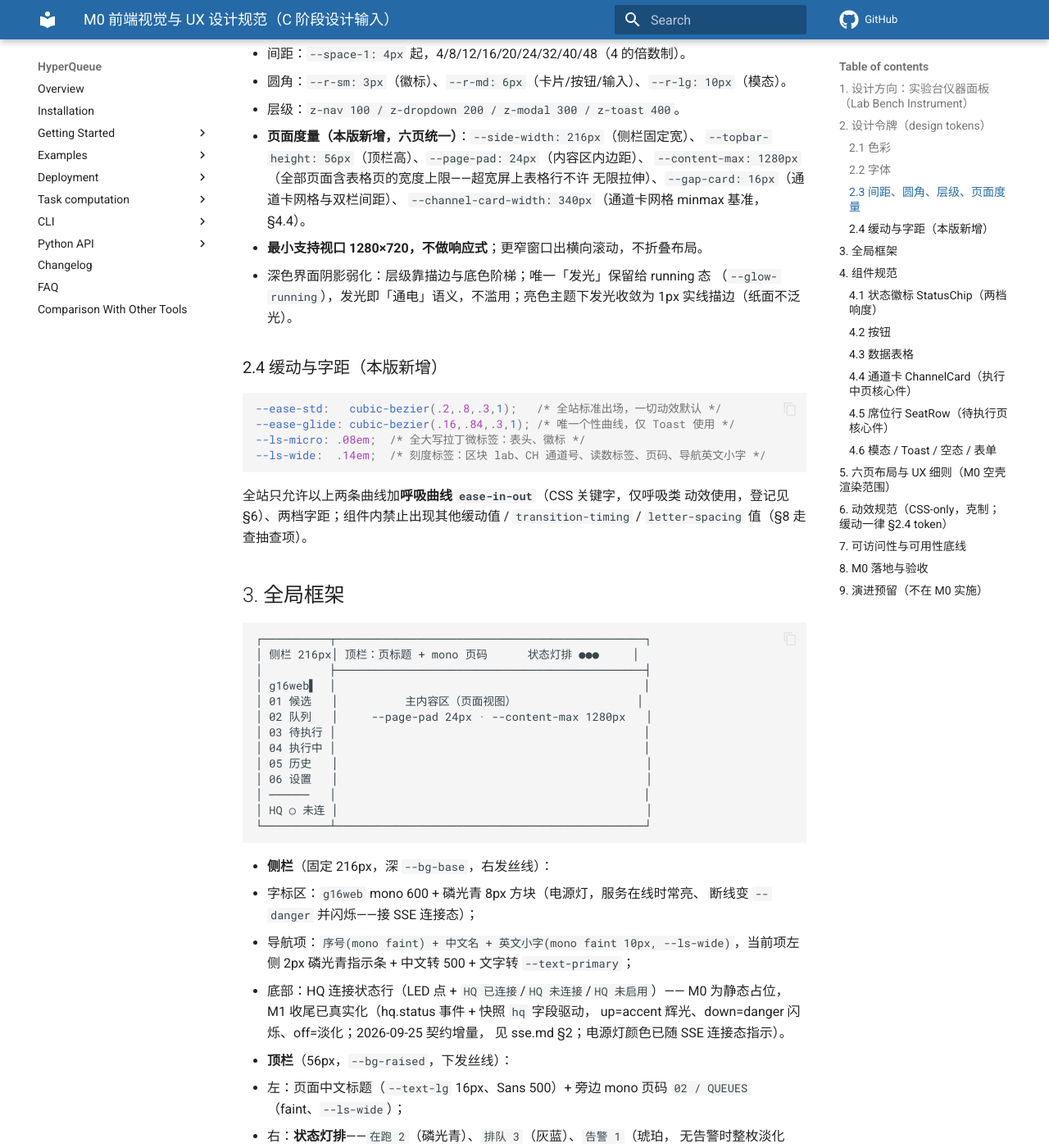
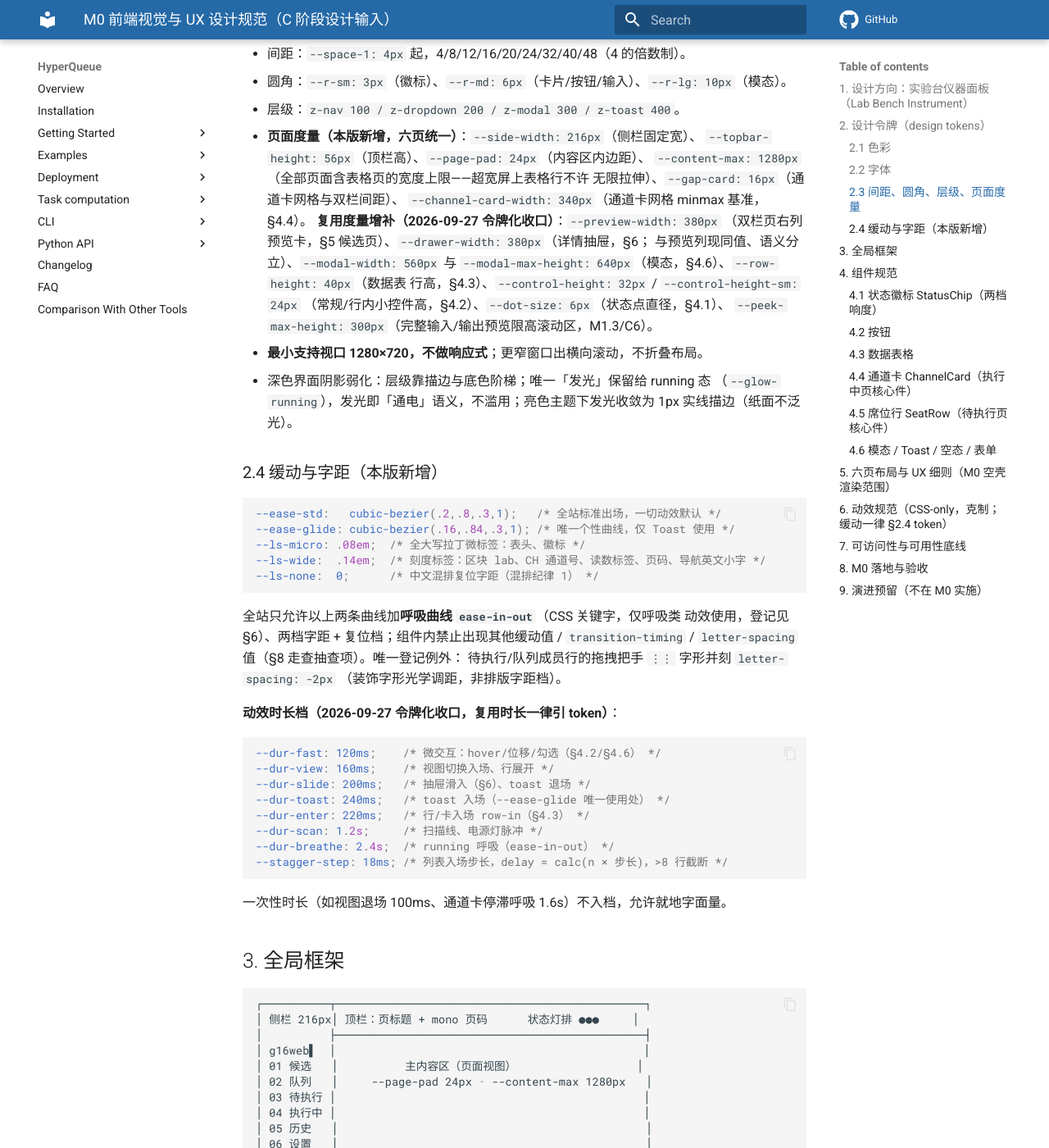
Before and after one commit to baizhancaiji/gauforge, an MkDocs documentation site: the page built from docs/plans/m0-frontend-design.md, in a window 1280 px wide and 1400 px high, scrolled down 5591 px. Shown: the whole window at 82% size. Built offline with MkDocs 1.6.1 and Material for MkDocs 9.7.7, drawn with Linux system fonts in a browser that asks for light colours; comment, search, counter and statistics services are not loaded; the version menu is left out; some of the changed text lies outside the part shown.

Commit message:
docs: 设计文档增补复用度量与动效时长令牌档（令牌化收口先改文档）
- §2.3 页面度量增补 9 个复用度量令牌（预览列/抽屉/模态/行高/控件高/状态点/限高滚动区）
- §2.4 增补 8 档动效时长令牌与字距复位档 --ls-none，登记拖拽把手字形并刻 -2px 为唯一字距例外
- §5 候选页布局行同步：页内变量 --preview-col 已升全局令牌 --preview-width

````diff
--- a/docs/plans/m0-frontend-design.md
+++ b/docs/plans/m0-frontend-design.md
@@ -228,6 +228,13 @@ g16web 的典型运行环境是内网/离线实验室机器，外链字体失败
   `--content-max: 1280px`（全部页面含表格页的宽度上限——超宽屏上表格行不许
   无限拉伸）、`--gap-card: 16px`（通道卡网格与双栏间距）、
   `--channel-card-width: 340px`（通道卡网格 minmax 基准，§4.4）。
+  **复用度量增补（2026-09-27 令牌化收口）**：`--preview-width: 380px`
+  （双栏页右列预览卡，§5 候选页）、`--drawer-width: 380px`（详情抽屉，§6；
+  与预览列现同值、语义分立）、`--modal-width: 560px` 与
+  `--modal-max-height: 640px`（模态，§4.6）、`--row-height: 40px`（数据表
+  行高，§4.3）、`--control-height: 32px` / `--control-height-sm: 24px`
+  （常规/行内小控件高，§4.2）、`--dot-size: 6px`（状态点直径，§4.1）、
+  `--peek-max-height: 300px`（完整输入/输出预览限高滚动区，M1.3/C6）。
 - **最小支持视口 1280×720，不做响应式**；更窄窗口出横向滚动，不折叠布局。
 - 深色界面阴影弱化：层级靠描边与底色阶梯；唯一「发光」保留给 running 态
   （`--glow-running`），发光即「通电」语义，不滥用；亮色主题下发光收敛为
@@ -240,11 +247,29 @@ g16web 的典型运行环境是内网/离线实验室机器，外链字体失败
 --ease-glide: cubic-bezier(.16,.84,.3,1); /* 唯一个性曲线，仅 Toast 使用 */
 --ls-micro: .08em;  /* 全大写拉丁微标签：表头、徽标 */
 --ls-wide:  .14em;  /* 刻度标签：区块 lab、CH 通道号、读数标签、页码、导航英文小字 */
+--ls-none:  0;      /* 中文混排复位字距（混排纪律 1） */
 ```
 
 全站只允许以上两条曲线加**呼吸曲线 `ease-in-out`**（CSS 关键字，仅呼吸类
-动效使用，登记见 §6）、两档字距；组件内禁止出现其他缓动值 /
-`transition-timing` / `letter-spacing` 值（§8 走查抽查项）。
+动效使用，登记见 §6）、两档字距 + 复位档；组件内禁止出现其他缓动值 /
+`transition-timing` / `letter-spacing` 值（§8 走查抽查项）。唯一登记例外：
+待执行/队列成员行的拖拽把手 `⋮⋮` 字形并刻 `letter-spacing: -2px`
+（装饰字形光学调距，非排版字距档）。
+
+**动效时长档（2026-09-27 令牌化收口，复用时长一律引 token）**：
+
+```css
+--dur-fast: 120ms;    /* 微交互：hover/位移/勾选（§4.2/§4.6） */
+--dur-view: 160ms;    /* 视图切换入场、行展开 */
+--dur-slide: 200ms;   /* 抽屉滑入（§6）、toast 退场 */
+--dur-toast: 240ms;   /* toast 入场（--ease-glide 唯一使用处） */
+--dur-enter: 220ms;   /* 行/卡入场 row-in（§4.3） */
+--dur-scan: 1.2s;     /* 扫描线、电源灯脉冲 */
+--dur-breathe: 2.4s;  /* running 呼吸（ease-in-out） */
+--stagger-step: 18ms; /* 列表入场步长，delay = calc(n × 步长)，>8 行截断 */
+```
+
+一次性时长（如视图退场 100ms、通道卡停滞呼吸 1.6s）不入档，允许就地字面量。
 
 ## 3. 全局框架
 
@@ -463,7 +488,7 @@ g16web 的典型运行环境是内网/离线实验室机器，外链字体失败
 
 | 页面 | 原型 | 布局要点 | M0 空壳渲染 |
 |---|---|---|---|
-| 01 候选任务 | 表格型（双栏） | 左列自适应（1fr）列表（id/文件名/title/来源徽标——失败退回附琥珀归因注记 `failure_note`）；顶部工具条「+ 队列」按钮**右缘对齐左列列表右缘**（右肩属列表不属预览区——2026-09-27 计划外人为修正指定，实现经页内变量 `--preview-col` 让出预览列宽 + 双栏间距）；右侧 380px 粘性预览卡，`--gap-card` 间距：TITLE/LINK0/ROUTE/CHARGE·MULT/MOLECULE 读数/**ADDITIONAL SECTIONS**（附加输入节有序列表，无则空态；m0-plan §2.2）分块 mono 展示 + 原子数与分子式（Hill 记法元素统计，如 `H2O1`/`C6H6O1`，计数 1 显式）读数；Link0 缺失项琥珀注记（M1 提交警告的伏笔） | 全字段 + 预览卡切换 |
+| 01 候选任务 | 表格型（双栏） | 左列自适应（1fr）列表（id/文件名/title/来源徽标——失败退回附琥珀归因注记 `failure_note`）；顶部工具条「+ 队列」按钮**右缘对齐左列列表右缘**（右肩属列表不属预览区——2026-09-27 计划外人为修正指定，实现经令牌 `--preview-width` 让出预览列宽 + 双栏间距）；右侧 380px（`--preview-width`）粘性预览卡，`--gap-card` 间距：TITLE/LINK0/ROUTE/CHARGE·MULT/MOLECULE 读数/**ADDITIONAL SECTIONS**（附加输入节有序列表，无则空态；m0-plan §2.2）分块 mono 展示 + 原子数与分子式（Hill 记法元素统计，如 `H2O1`/`C6H6O1`，计数 1 显式）读数；Link0 缺失项琥珀注记（M1 提交警告的伏笔） | 全字段 + 预览卡切换 |
 | 02 队列 | 表格型 | 队列列表（id mono/名称/成员数徽标/状态/回退标记 `已回退 ×2` 琥珀安静档）；行可展开成员概览（任务 id/文件名/分子式/状态徽标）与失败归因。**手势分工（M2 A3 定稿）**：单击行首展开箭头切换展开、**双击行打开编辑对话框**（两手势无冲突）；executing/completed 双击展示只读详情。**跨页引导（M2 A3 定稿）**：executing 队列详情内提示「成员移除请前往待执行页操作」（未执行成员移除属席位端点能力，M1 已实现） | 列表 + 展开态 |
 | 03 待执行 | 席位型 | §4.5；席位展开队列成员子表 | 容量仪表 + 席位 + 窗口边界 |
 | 04 执行中 | 通道卡型 | §4.4 通道卡网格；按并行上限渲染空闲虚线占位槽（`并行上限 n` 读数） | mock SSE 驱动读数跳变 |
````
